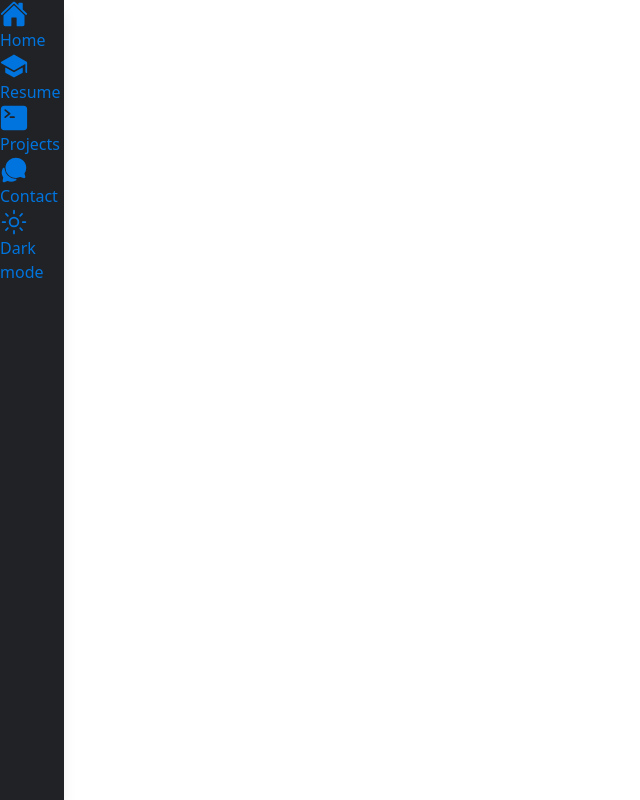
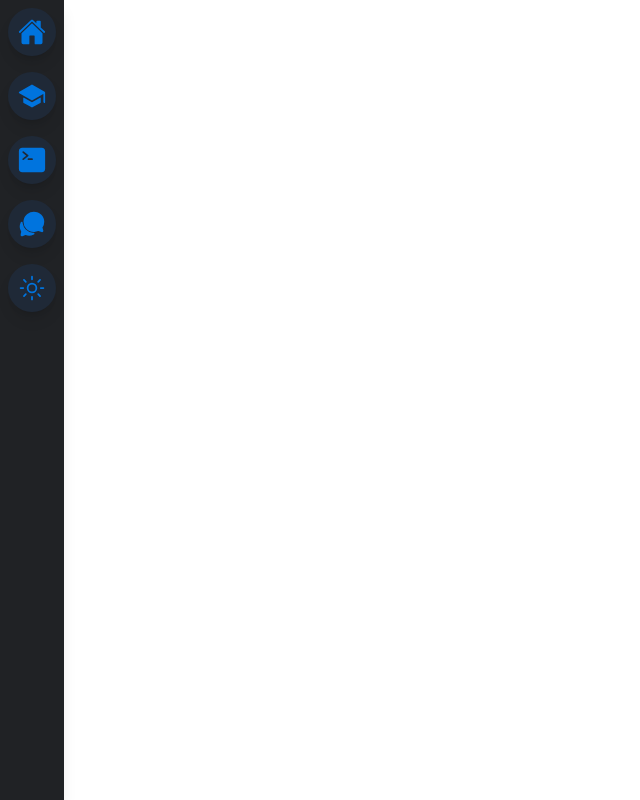
Before and after one commit to fmeneses-graca/my-website, a Next.js app: page / in a window 1280 px wide. Shown: the whole page, without its empty margins (0-640 px from the left). Built offline with nearby package versions, Linux system fonts and the light colour scheme.

Commit message:
Implement sidebar style to global.css

```diff
--- a/styles/globals.css
+++ b/styles/globals.css
@@ -1,3 +1,13 @@
 @tailwind base;
 @tailwind components;
 @tailwind utilities;
+
+@layer components {
+    .sidebar-icon {
+        @apply relative flex items-center justify-center h-12 w-12 mt-2 mb-2 mx-auto shadow-lg bg-gray-800 text-secondary hover:bg-secondary hover:text-white rounded-3xl hover:rounded-xl transition-all duration-300 ease-linear cursor-pointer;
+    }
+
+    .sidebar-tooltip {
+        @apply absolute w-auto p-2 m-2 min-w-max left-14 rounded-md shadow-md text-white bg-gray-900 text-xs font-bold transition-all duration-100 scale-0 origin-left;
+    }
+}
```
